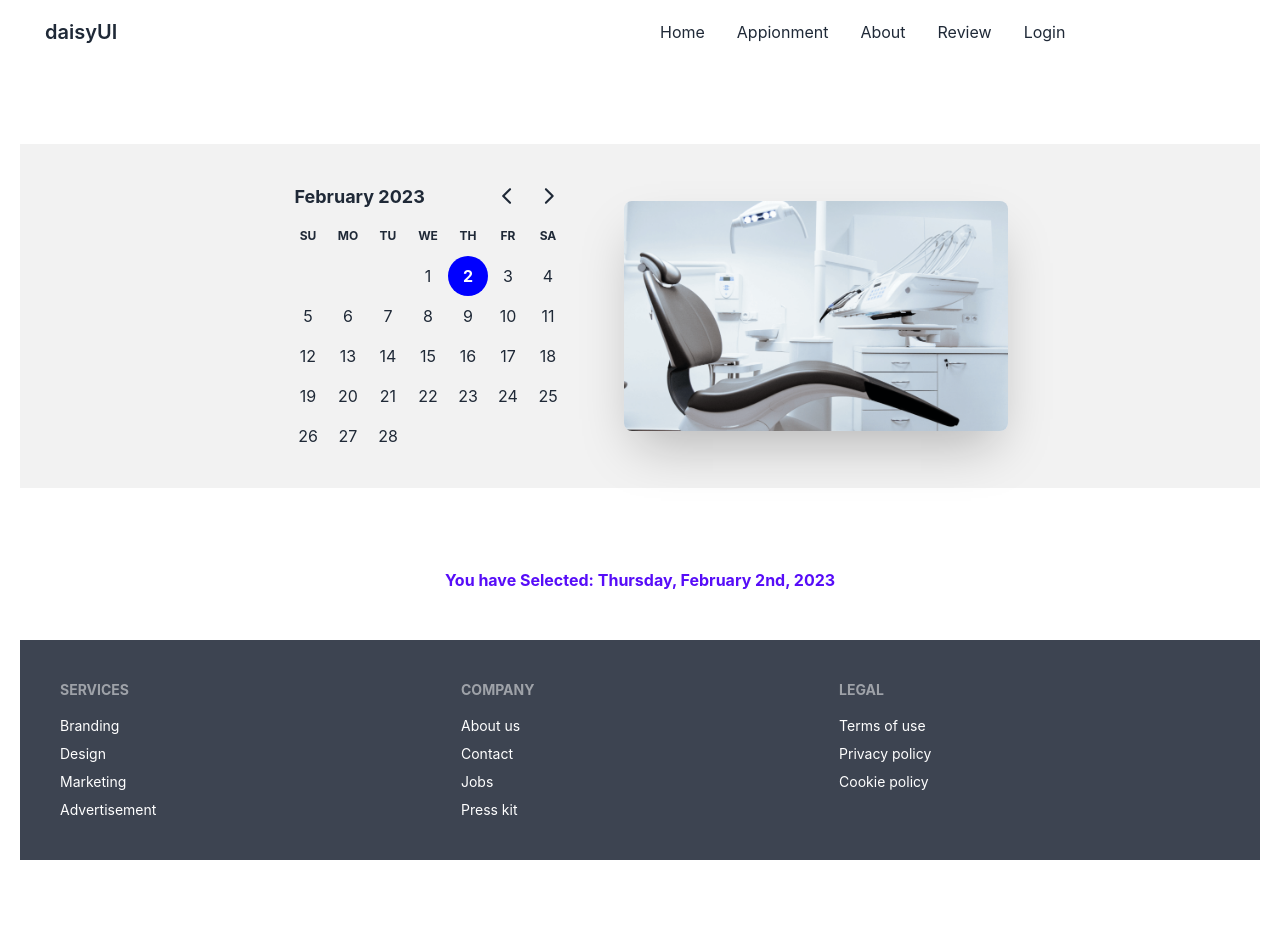
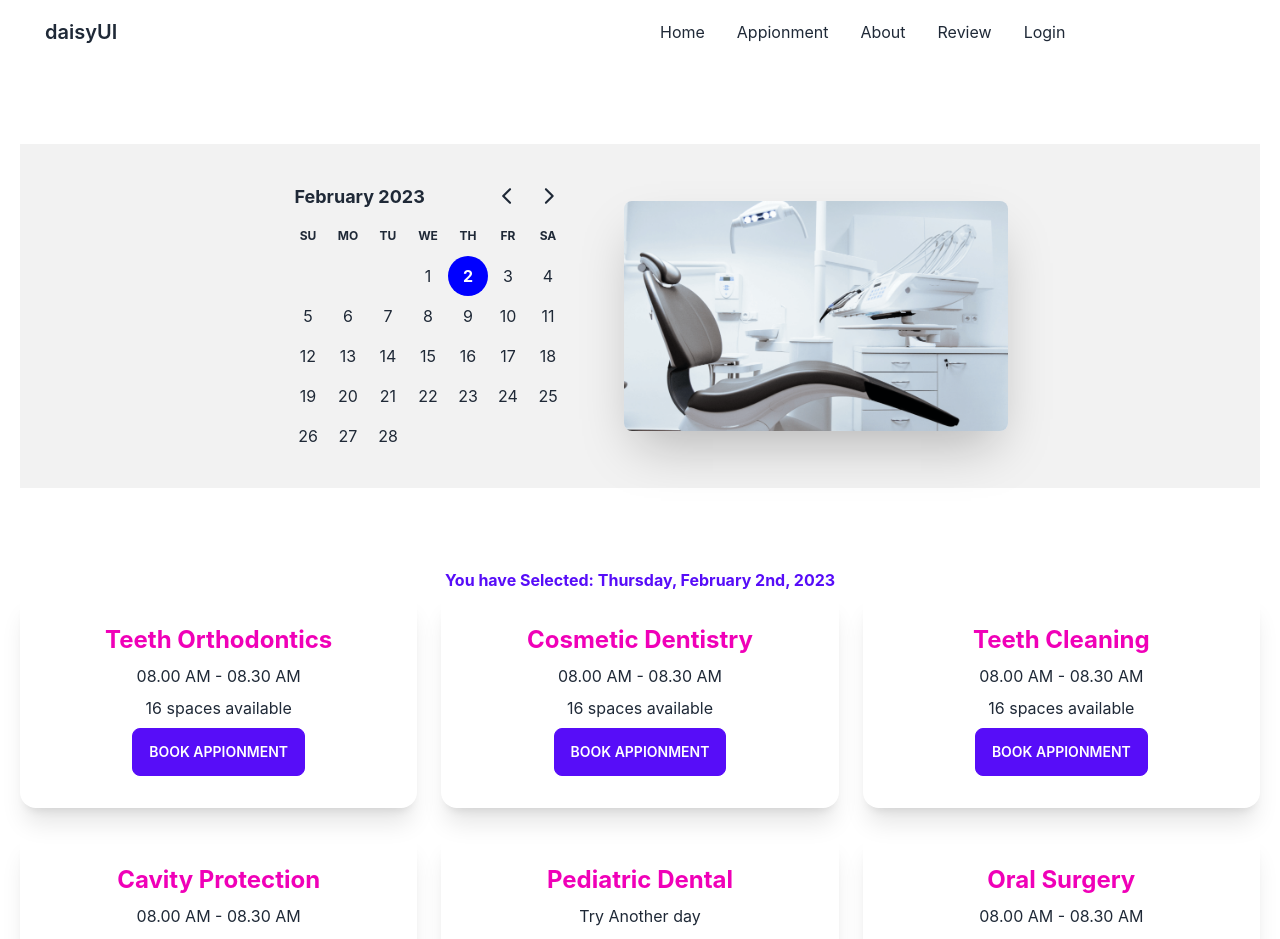
Before and after one commit to Ismailjoney/doctors-portal-client, a React (Create React App) app: page /appionment in a window 1280 px wide. Shown: the top 939 px of the page. Before the commit the page ends 860 px from the top, so only its background shows below. Built offline with nearby package versions, Linux system fonts and the light colour scheme.

Commit message:
modal work

```diff
--- /dev/null
+++ b/public/appionment.json
@@ -0,0 +1,118 @@
+[
+    {
+      "_id": 1,
+      "name": "Teeth Orthodontics",
+      "slots": [
+        "08.00 AM - 08.30 AM",
+        "08.30 AM - 09.00 AM",
+        "09.00 AM - 9.30 AM",
+        "09.30 AM - 10.00 AM",
+        "10.00 AM - 10.30 AM",
+        "10.30 AM - 11.00 AM",
+        "11.00 AM - 11.30 AM",
+        "11.30 AM - 12.00 AM",
+        "1.00 PM - 1.30 PM",
+        "1.30 PM - 2.00 PM",
+        "2.00 PM - 2.30 PM",
+        "2.30 PM - 3.00 PM",
+        "3.00 PM - 3.30 PM",
+        "3.30 PM - 4.00 PM",
+        "4.00 PM - 4.30 PM",
+        "4.30 PM - 5.00 PM"
+      ]
+    },
+    {
+      "_id": 2,
+      "name": "Cosmetic Dentistry",
+      "slots": [
+        "08.00 AM - 08.30 AM",
+        "08.30 AM - 09.00 AM",
+        "09.00 AM - 9.30 AM",
+        "09.30 AM - 10.00 AM",
+        "10.00 AM - 10.30 AM",
+        "10.30 AM - 11.00 AM",
+        "11.00 AM - 11.30 AM",
+        "11.30 AM - 12.00 AM",
+        "1.00 PM - 1.30 PM",
+        "1.30 PM - 2.00 PM",
+        "2.00 PM - 2.30 PM",
+        "2.30 PM - 3.00 PM",
+        "3.00 PM - 3.30 PM",
+        "3.30 PM - 4.00 PM",
+        "4.00 PM - 4.30 PM",
+        "4.30 PM - 5.00 PM"
+      ]
+    },
+    {
+      "_id": 3,
+      "name": "Teeth Cleaning",
+      "slots": [
+        "08.00 AM - 08.30 AM",
+        "08.30 AM - 09.00 AM",
+        "09.00 AM - 9.30 AM",
+        "09.30 AM - 10.00 AM",
+        "10.00 AM - 10.30 AM",
+        "10.30 AM - 11.00 AM",
+        "11.00 AM - 11.30 AM",
+        "11.30 AM - 12.00 AM",
+        "1.00 PM - 1.30 PM",
+        "1.30 PM - 2.00 PM",
+        "2.00 PM - 2.30 PM",
+        "2.30 PM - 3.00 PM",
+        "3.00 PM - 3.30 PM",
+        "3.30 PM - 4.00 PM",
+        "4.00 PM - 4.30 PM",
+        "4.30 PM - 5.00 PM"
+      ]
+    },
+    {
+      "_id": 4,
+      "name": "Cavity Protection",
+      "slots": [
+        "08.00 AM - 08.30 AM",
+        "08.30 AM - 09.00 AM",
+        "09.00 AM - 9.30 AM",
+        "09.30 AM - 10.00 AM",
+        "10.00 AM - 10.30 AM",
+        "10.30 AM - 11.00 AM",
+        "11.00 AM - 11.30 AM",
+        "11.30 AM - 12.00 AM",
+        "1.00 PM - 1.30 PM",
+        "1.30 PM - 2.00 PM",
+        "2.00 PM - 2.30 PM",
+        "2.30 PM - 3.00 PM",
+        "3.00 PM - 3.30 PM",
+        "3.30 PM - 4.00 PM",
+        "4.00 PM - 4.30 PM",
+        "4.30 PM - 5.00 PM"
+      ]
+    },
+    {
+      "_id": 5,
+      "name": "Pediatric Dental",
+      "slots": [
+      ]
+    },
+    {
+      "_id": 6,
+      "name": "Oral Surgery",
+      "slots": [
+        "08.00 AM - 08.30 AM",
+        "08.30 AM - 09.00 AM",
+        "09.00 AM - 9.30 AM",
+        "09.30 AM - 10.00 AM",
+        "10.00 AM - 10.30 AM",
+        "10.30 AM - 11.00 AM",
+        "11.00 AM - 11.30 AM",
+        "11.30 AM - 12.00 AM",
+        "1.00 PM - 1.30 PM",
+        "1.30 PM - 2.00 PM",
+        "2.00 PM - 2.30 PM",
+        "2.30 PM - 3.00 PM",
+        "3.00 PM - 3.30 PM",
+        "3.30 PM - 4.00 PM",
+        "4.00 PM - 4.30 PM",
+        "4.30 PM - 5.00 PM"
+      ]
+    }
+  ]
--- /dev/null
+++ b/src/page/Appionments/AvailableAppionments/AppionmentsOptions.js
@@ -0,0 +1,24 @@
+import React from 'react';
+import BookingModal from '../BookingModal/BookingModal';
+
+const AppionmentsOptions = ({ options, setTreatment }) => {
+    const { name, slots } = options
+    return (
+        <div className="card shadow-xl">
+            <div className="card-body text-center">
+                <h2 className="text-2xl text-secondary font-bold text-center">{name}</h2>
+                <p>{slots.length > 0 ? slots[0] : 'Try Another day'}</p>
+                <p>{slots.length} {slots.length > 1 ? 'spaces' : 'space'} available</p>
+                <div className="card-actions justify-center">
+                    <label
+                        htmlFor="Booking-Modal"
+                        className="btn btn-primary"
+                        onClick={()=> setTreatment(options)}> Book Appionment</label>
+                        {/* click korle options gula k setTreatment namok state a set kora hoyece */}
+                </div>
+            </div>
+        </div>
+    );
+};
+
+export default AppionmentsOptions;
--- a/src/page/Appionments/AvailableAppionments/AvailableAppionments.js
+++ b/src/page/Appionments/AvailableAppionments/AvailableAppionments.js
@@ -1,10 +1,37 @@
-import React from 'react';
+import React, { useEffect, useState } from 'react';
 import { format } from 'date-fns';
+import AppionmentsOptions from './AppionmentsOptions';
+import BookingModal from '../BookingModal/BookingModal';
 
-const AvailableAppionments = ({selectedDate}) => {
+const AvailableAppionments = ({ selectedDate }) => {
+    const [appionmentsOptions, setAppionmntsOptions] = useState([])//appionments data
+    const [treatment, setTreatment] = useState(null)
+
+    //appionments options slote:
+    useEffect(() => {
+        fetch('appionment.json')
+            .then(res => res.json())
+            .then(data => setAppionmntsOptions(data))
+    }, [])
     return (
-        <section className='mt-4 my-12'>
+        <section className='mt-2 my-28'>
             <p className='text-center text-primary font-bold'> You have Selected: {format(selectedDate, 'PPPP')}</p>
+            <div className='grid gap-6 grid-cols-1 md:grid-cols-2 lg:grid-cols-3'>
+                {
+                    appionmentsOptions.map(options => <AppionmentsOptions
+                        key={options._id}
+                        options={options}
+                        setTreatment={setTreatment}//state decleare kore props akare pathano hoyece
+                    ></AppionmentsOptions>)
+                }
+            </div>
+            {
+                treatment &&
+                <BookingModal
+                    treatment={treatment}//treatment hocce appionments options
+                    selectedDate={selectedDate}
+                ></BookingModal>
+            }
         </section>
     );
 };
--- /dev/null
+++ b/src/page/Appionments/BookingModal/BookingModal.js
@@ -0,0 +1,37 @@
+import { format } from 'date-fns';
+import React from 'react';
+
+const BookingModal = ({ treatment, selectedDate }) => {
+    //console.log(treatment)
+    const { name, slots } = treatment;//treatment hocce appionments options
+
+    const date = format(selectedDate, "PP")
+    return (
+        <>
+            <input type="checkbox" id="Booking-Modal" className="modal-toggle" />
+            <div className="modal">
+                <div className="modal-box relative">
+                    <label htmlFor="Booking-Modal" className="btn btn-sm btn-circle absolute right-2 top-2">✕</label>
+                    <h3 className="text-lg font-bold">{name}</h3>
+                    <form className='mt-8 grid grid-cols-1 gap-3'>
+                        <input type="text" disabled value={date} className="input input-bordered w-full" />
+                        <select className="select select-bordered w-full  ">
+                            {
+                                slots.map((slot, i) => <option
+                                    value={slot}
+                                    key={i}
+                                >{slot}</option>)
+                            }
+                        </select>
+                        <input type="text" placeholder="Type here" className="input input-bordered w-full" />
+                        <input type="text" placeholder="Type here" className="input input-bordered w-full" />
+                        <input type="text" placeholder="Type here" className="input input-bordered w-full" />
+                        <input className='btn btn-primary' type="button" value="Submit" />
+                    </form>
+                </div>
+            </div>
+        </>
+    );
+};
+
+export default BookingModal;
```
